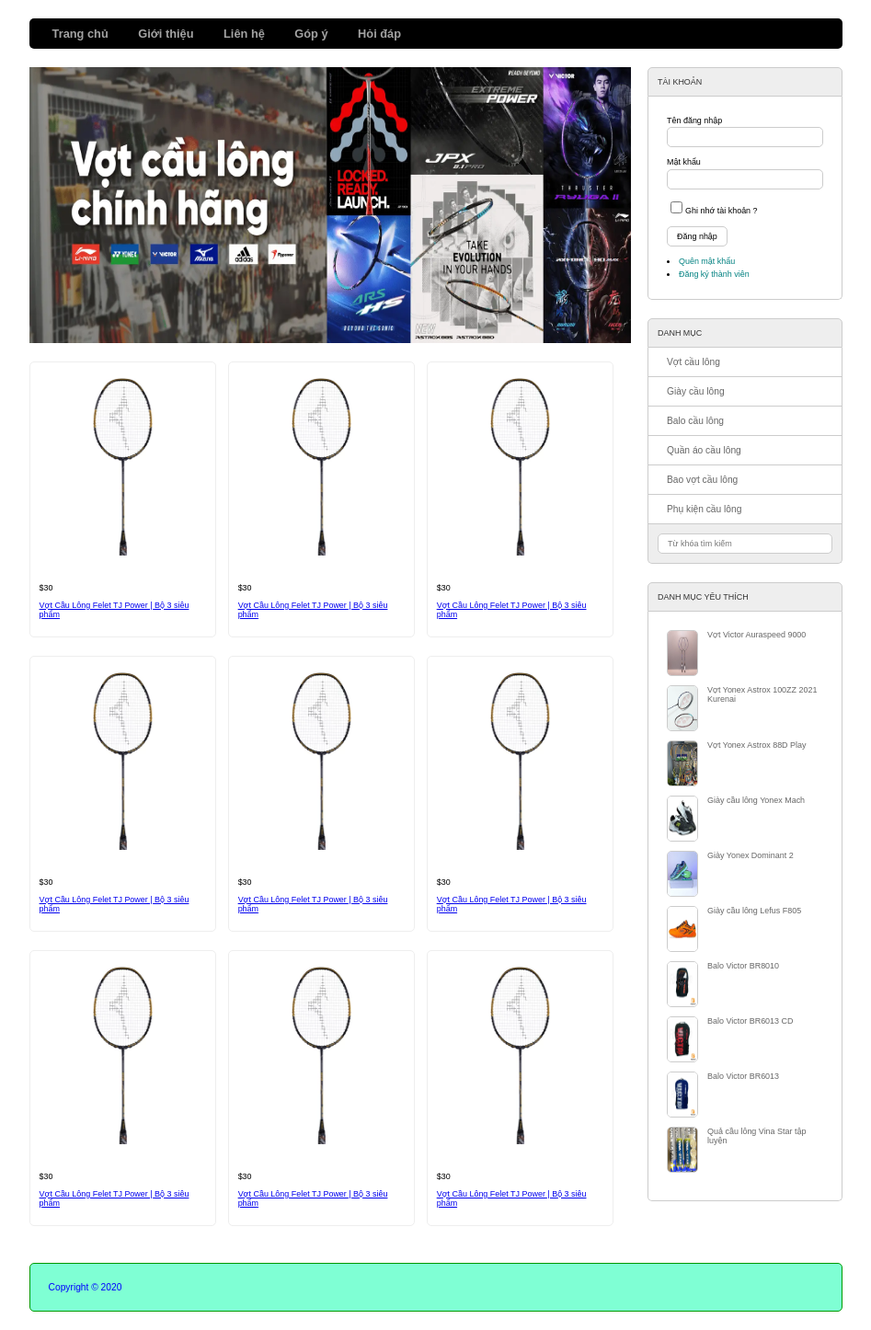
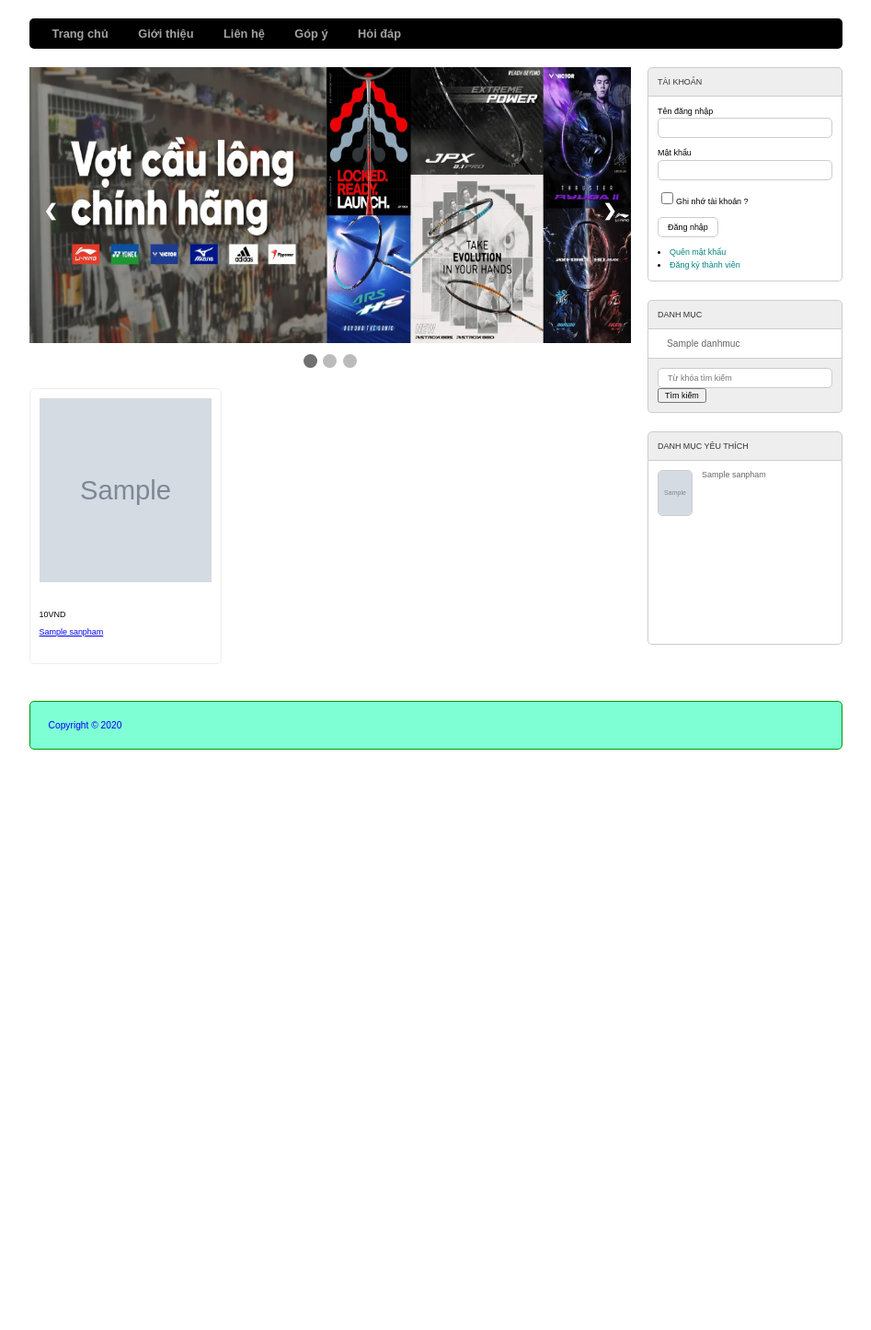
Before and after one commit to tuannguyen-1309/wd19204_tuannvph47183, a PHP site: page / in a window 1280 px wide. Shown: the part 68-1514 px from the top of the page at 92% size, without its empty margins (166-1113 px from the left). After the commit the page ends 883 px from the top, so only its background shows below. Run offline with PHP 8.4, Linux system fonts and the light colour scheme; tables that the repository leaves empty or names only in its code hold one stand-in row (values such as "Sample post"); grey boxes marked "Sample" are stand-in pictures.

Commit message:
Dự Án Mẫu

```diff
--- /dev/null
+++ b/global.php
@@ -0,0 +1,3 @@
+<?php
+  $img_path="upload/";
+?>
--- a/index.php
+++ b/index.php
@@ -1,15 +1,49 @@
 <?php
+  include "model/pdo.php";
+  include "model/sanpham.php";
+  include "model/danhmuc.php";
   include "./view/header.php";
+  include "global.php";
+
+  $spnew=loadAll_sanpham_home();
+  $dsdm = loadAll_danhmuc();
+  $dstop10=loadAll_sanpham_top10();
+
   if(isset($_GET['act'])&&($_GET['act']!="")){
     $act = $_GET['act'];
     switch ($act) {
+      case 'sanpham':
+        if(isset($_POST['kyw'])&&($_POST['kyw']!="")){
+          $kyw=$_POST['kyw'];
+        }else{
+          $kyw="";
+        }
+        if(isset($_GET['iddm'])&&($_GET['iddm']>0)){
+          $iddm= $_GET['iddm'];
+        }else{
+          $iddm=0;
+        }
+        $dssp=loadAll_sanpham($kyw,$iddm);
+        $tendm=load_ten_dm($iddm);
+        include "view/sanpham.php";
+        break;
+      case 'sanphamct':
+        if(isset($_GET['idsp'])&&($_GET['idsp']>0)){
+          $id = $_GET['idsp'];
+          $onesp=loadOne_sanpham($id);
+          extract($onesp);
+          $sp_cung_loai=load_sanpham_cungloai($id,$iddm);
+          include "view/sanphamct.php";
+        }else{
+          include "view/home.php";
+        }
+        break;
       case 'gioithieu':
         include "./view/gioithieu.php";
         break;
       case 'lienhe':
         include "./view/lienhe.php";
         break;
-
       default:
         include './view/home.php';
         break;
--- a/model/sanpham.php
+++ b/model/sanpham.php
@@ -7,7 +7,7 @@
     $sql="delete from sanpham where id =".$id;
     pdo_execute($sql);
   }
-  function loadAll_sanpham($kyw,$iddm){
+  function loadAll_sanpham($kyw,$iddm=0){
     $sql = "SELECT * FROM sanpham where 1";
     if($kyw!=""){
       $sql.=" and name like '%".$kyw."%'";
@@ -19,10 +19,35 @@
     $listsanpham = pdo_query($sql);
     return $listsanpham;
   }
+  function load_ten_dm($iddm){
+    if($iddm>0){
+    $sql="select * from danhmuc where id =".$iddm;
+    $dm=pdo_query_one($sql);
+    extract($dm);
+    return $name;
+    }else{
+      return "";
+    }
+  }
+  function loadAll_sanpham_home(){
+    $sql = "SELECT * FROM sanpham where 1 order by id desc limit 0,9";
+    $listsanpham = pdo_query($sql);
+    return $listsanpham;
+  }
+  function loadAll_sanpham_top10(){
+    $sql = "SELECT * FROM sanpham where 1 order by luotxem desc limit 0,10";
+    $listsanpham = pdo_query($sql);
+    return $listsanpham;
+  }
   function loadOne_sanpham($id){
     $sql="select * from sanpham where id =".$id;
-    $dm=pdo_query_one($sql);
-    return $dm;
+    $sp=pdo_query_one($sql);
+    return $sp;
+  }
+  function load_sanpham_cungloai($id,$iddm){
+    $sql="select * from sanpham where iddm=".$iddm." AND id <>".$id;
+    $listsanpham=pdo_query($sql);
+    return $listsanpham;
   }
   function update_sanpham($id,$iddm,$tensp,$giasp,$mota,$hinh)
   {
--- /dev/null
+++ b/view/boxright.php
@@ -0,0 +1,124 @@
+<div class="row mb">
+            <div class="box-title">TÀI KHOẢN</div>
+            <div class="box-content formTaiKhoan">
+              <form action="#" method="post">
+                <div class="row mb10">
+                  Tên đăng nhập
+                  <input type="text" name="user" id="" />
+                </div>
+                <div class="row mb10">
+                  Mật khẩu
+                  <input type="password" name="user" id="" />
+                </div>
+                <div class="row mb10">
+                  <input type="checkbox" name="" id="" /><span
+                    >Ghi nhớ tài khoản ?</span
+                  >
+                </div>
+                <div class="row mb10">
+                  <input type="submit" value="Đăng nhập" />
+                </div>
+                <li><a href="#">Quên mật khẩu </a></li>
+                <li><a href="#">Đăng ký thành viên</a></li>
+              </form>
+            </div>
+          </div>
+          <div class="row mb">
+            <div class="box-title">DANH MỤC</div>
+            <div class="box-content2 menu-doc">
+              <ul>
+                <?php
+                  foreach ($dsdm as $dm) {
+                    extract($dm);
+                    $linkdm="index.php?act=sanpham&iddm=".$id;
+                    echo '<li>
+                            <a href="'.$linkdm.'">'.$name.'</a>
+                          </li>';
+                  }
+                ?>
+                <!-- <li><a href="#">Vợt cầu lông</a></li>
+                <li><a href="#">Giày cầu lông</a></li>
+                <li><a href="#">Balo cầu lông</a></li>
+                <li><a href="#">Quần áo cầu lông</a></li>
+                <li><a href="#">Bao vợt cầu lông</a></li>
+                <li><a href="#">Phụ kiện cầu lông</a></li> -->
+              </ul>
+            </div>
+            <div class="box-footer search-box">
+              <form action="index.php?act=sanpham" method="post">
+                <input
+                  type="text"
+                  name="kyw"
+                  id=""
+                  placeholder="Từ khóa tìm kiếm"
+                />
+                <input type="submit" name="timkiem" value="Tìm kiếm">
+              </form>
+            </div>
+          </div>
+          <div class="row">
+            <div class="box-title">DANH MỤC YÊU THÍCH</div>
+            <div class="box-content row">
+              <?php
+                foreach ($dstop10 as $sp) {
+                  extract($sp);
+                  $linksp="index.php?act=sanphamct&idsp=".$id;
+                  $img=$img_path.$img;
+                  echo '<div class="row mb10 top10">
+                          <a href="'.$linksp.'"><img src="'.$img.'" alt="" /></a>
+                          <a href="'.$linksp.'">'.$name.'</a>
+                        </div>';
+                }
+              ?>
+              <!-- <div class="row mb10 top10">
+                <img src="view./images/bc1.jpg" alt="" /><a href="#"
+                  >Vợt Victor Auraspeed 9000
+                </a>
+              </div>
+              <div class="row mb10 top10">
+                <img src="view./images/bc2.jpg" alt="" /><a href="#"
+                  >Vợt Yonex Astrox 100ZZ 2021 Kurenai</a
+                >
+              </div>
+              <div class="row mb10 top10">
+                <img src="view./images/bc3.jpg" alt="" /><a href="#"
+                  >Vợt Yonex Astrox 88D Play
+                </a>
+              </div>
+              <div class="row mb10 top10">
+                <img src="view./images/bc4.jpg" alt="" /><a href="#"
+                  >Giày cầu lông Yonex Mach</a
+                >
+              </div>
+              <div class="row mb10 top10">
+                <img src="view./images/bc5.jpg" alt="" /><a href="#"
+                  >Giày Yonex Dominant 2</a
+                >
+              </div>
+              <div class="row mb10 top10">
+                <img src="view./images/bc6.jpg" alt="" /><a href="#"
+                  >Giày cầu lông Lefus F805
+                </a>
+              </div>
+              <div class="row mb10 top10">
+                <img src="view./images/bc7.jpg" alt="" /><a href="#"
+                  >Balo Victor BR8010
+                </a>
+              </div>
+              <div class="row mb10 top10">
+                <img src="view./images/bc8.jpg" alt="" /><a href="#"
+                  >Balo Victor BR6013 CD</a
+                >
+              </div>
+              <div class="row mb10 top10">
+                <img src="view./images/bc9.jpg" alt="" /><a href="#"
+                  >Balo Victor BR6013
+                </a>
+              </div>
+              <div class="row mb10 top10">
+                <img src="view./images/bc10.jpg" alt="" /><a href="#"
+                  >Quả cầu lông Vina Star tập luyện</a
+                >
+              </div> -->
+            </div>
+        </div>
--- a/view/css/style.css
+++ b/view/css/style.css
@@ -90,27 +90,9 @@
   border-right: 1px solid #ccc;
   border-bottom: 1px solid #ccc;
 }
-.banner {
-  /* min-height: 300px;
-  width: 100%;
-  text-align: center; */
-  overflow: hidden;
-}
-.banner .list-images img {
-  width: 100%;
-  height: 300px;
-}
-.banner .list-images {
-  display: flex;
-  transform: translateX();
-  transition: all 0.5s;
-  min-height: 300px;
-  width: 100%;
-  text-align: center;
-}
 .box-sp {
   float: left;
-  width: 31%;
+  width: 32%;
   min-height: 300px;
   border: 1px solid #eee;
   border-radius: 5px;
@@ -253,6 +235,7 @@
 }
 .form-dsLoai table th {
   padding: 20px;
+  width: 20px;
   background-color: #ccc;
 }
 /* .form-dsLoai table th:nth-child(2) {
@@ -271,3 +254,102 @@
   padding: 10px 20px;
   border: 1px solid #ccc;
 }
+.form-dsLoai table td img{
+  width: 150px;
+  height: 150px;
+}
+/* banner */
+/* Slideshow container */
+.slideshow-container {
+  max-width: 1000px;
+  position: relative;
+  margin: auto;
+}
+
+/* Hide the images by default */
+.mySlides {
+  display: none;
+}
+
+/* Next & previous buttons */
+.prev, .next {
+  cursor: pointer;
+  position: absolute;
+  top: 50%;
+  margin-top: -22px;
+  padding: 16px;
+  color: white;
+  font-weight: bold;
+  font-size: 18px;
+  transition: 0.6s ease;
+  border-radius: 0 3px 3px 0;
+  user-select: none;
+}
+
+/* Position the "next button" to the right */
+.next {
+  right: 0;
+  border-radius: 3px 0 0 3px;
+}
+.prev{
+  left: 0;
+  border-radius: 3px 0 0 3px;
+}
+/* On hover, add a black background color with a little bit see-through */
+.prev:hover, .next:hover {
+  background-color: rgba(0,0,0,0.8);
+}
+
+/* Caption text */
+.text {
+  color: #f2f2f2;
+  font-size: 15px;
+  padding: 8px 12px;
+  position: absolute;
+  bottom: 8px;
+  width: 100%;
+  text-align: center;
+}
+/* The dots/bullets/indicators */
+.dot {
+  cursor: pointer;
+  height: 15px;
+  width: 15px;
+  margin: 0 2px;
+  background-color: #bbb;
+  border-radius: 50%;
+  display: inline-block;
+  transition: background-color 0.6s ease;
+}
+
+.active, .dot:hover {
+  background-color: #717171;
+}
+
+/* Fading animation */
+.fade {
+  animation-name: fade;
+  animation-duration: 1.5s;
+}
+.fade img{
+  height: 300px;
+}
+
+@keyframes fade {
+  from {opacity: .4}
+  to {opacity: 1}
+}
+/* Chi tiết sản  phẩm */
+.box-content{
+  padding: 10px;
+}
+.spct{
+  text-align: center;
+}
+.spct img{
+  width: 50%;
+}
+/* tên danh mục chữ hoa */
+.uppercase{
+  text-transform: uppercase;
+}
--- a/view/header.php
+++ b/view/header.php
@@ -4,8 +4,8 @@
     <meta charset="UTF-8" />
     <meta name="viewport" content="width=device-width, initial-scale=1.0" />
     <title>Dự án mẫu</title>
-    <link rel="stylesheet" href="view./css/style.css">
-    <!-- <link rel="stylesheet" href="../view./css/style.css"> -->
+    <!-- <link rel="stylesheet" href="view./css/style.css"> -->
+    <link rel="stylesheet" href="view/css/style.css">
   </head>
   <body>
     <div class="boxcenter">
--- a/view/home.php
+++ b/view/home.php
@@ -1,21 +1,67 @@
 <div class="row mb">
         <div class="box-left mr">
           <div class="row">
-            <div class="banner">
-              <div class="list-images">
-                <img
-                  id="image"
-                  onclick="changeImage()"
-                  src="view./images/banner.webp"
-                  alt="banner"
-                />
-                <img src="view./images/banner2.webp" alt="banner" />
-                <img src="view./images/banner3.webp" alt="banner" />
+            <div class="slideshow-container">
+
+              <!-- Full-width images with number and caption text -->
+              <div class="mySlides fade">
+                <img src="view./images/banner.webp" style="width:100%">
               </div>
-            </div>
+              <div class="mySlides fade">
+                <img src="view./images/banner2.webp" style="width:100%">
+              </div>
+
+              <div class="mySlides fade">
+                <img src="view./images/banner3.webp" style="width:100%">
+              </div>
+
+              <!-- Next and previous buttons -->
+              <a class="prev" onclick="plusSlides(-1)">&#10094;</a>
+              <a class="next" onclick="plusSlides(1)">&#10095;</a>
+              </div>
+              <br>
+
+              <!-- The dots/circles -->
+              <div style="text-align:center">
+              <span class="dot" onclick="currentSlide(1)"></span>
+              <span class="dot" onclick="currentSlide(2)"></span>
+              <span class="dot" onclick="currentSlide(3)"></span>
+              </div>
+
           </div>
           <div class="row mt">
+            <?php
+            $i=0;
+              foreach ($spnew as $sp) {
+                extract($sp);
+                $linksp="index.php?act=sanphamct&idsp=".$id;
+                $formatted_price = number_format($price, 0, ',', '.');
+                // $img lấy tên từ cột database
+                $hinh = $img_path.$img;
+                if(($i==2)||($i==5 )||($i==8)){
+                  $mr="";
+                }else{
+                  $mr="mr";
+                }
+                echo '<div class="box-sp '.$mr.'">
+                      <div class="img row"><a href="'.$linksp.'"><img src="'.$hinh.'" alt="" /></a></div>
+                      <p>'.$formatted_price.'VND</p>
+                      <a href="'.$linksp.'">'.$name.' </a>
+                    </div>';
+                    $i+=1;
+              }
+            ?>
+            <!-- <div class="box-sp mr">
+              <div class="img row"><img src="view./images/sp1.webp" alt="" /></div>
+              <p>$30</p>
+              <a href="#">Vợt Cầu Lông Felet TJ Power | Bộ 3 siêu phẩm </a>
+            </div>
             <div class="box-sp mr">
+              <div class="img row"><img src="view./images/sp1.webp" alt="" /></div>
+              <p>$30</p>
+              <a href="#">Vợt Cầu Lông Felet TJ Power | Bộ 3 siêu phẩm </a>
+            </div>
+            <div class="box-sp ">
               <div class="img row"><img src="view./images/sp1.webp" alt="" /></div>
               <p>$30</p>
               <a href="#">Vợt Cầu Lông Felet TJ Power | Bộ 3 siêu phẩm </a>
@@ -30,7 +76,7 @@
               <p>$30</p>
               <a href="#">Vợt Cầu Lông Felet TJ Power | Bộ 3 siêu phẩm </a>
             </div>
-            <div class="box-sp mr">
+            <div class="box-sp ">
               <div class="img row"><img src="view./images/sp1.webp" alt="" /></div>
               <p>$30</p>
               <a href="#">Vợt Cầu Lông Felet TJ Power | Bộ 3 siêu phẩm </a>
@@ -45,126 +91,14 @@
               <p>$30</p>
               <a href="#">Vợt Cầu Lông Felet TJ Power | Bộ 3 siêu phẩm </a>
             </div>
-            <div class="box-sp mr">
+            <div class="box-sp ">
               <div class="img row"><img src="view./images/sp1.webp" alt="" /></div>
               <p>$30</p>
               <a href="#">Vợt Cầu Lông Felet TJ Power | Bộ 3 siêu phẩm </a>
-            </div>
-            <div class="box-sp mr">
-              <div class="img row"><img src="view./images/sp1.webp" alt="" /></div>
-              <p>$30</p>
-              <a href="#">Vợt Cầu Lông Felet TJ Power | Bộ 3 siêu phẩm </a>
-            </div>
-            <div class="box-sp mr">
-              <div class="img row"><img src="view./images/sp1.webp" alt="" /></div>
-              <p>$30</p>
-              <a href="#">Vợt Cầu Lông Felet TJ Power | Bộ 3 siêu phẩm </a>
-            </div>
+            </div> -->
           </div>
         </div>
         <div class="box-right">
-          <div class="row mb">
-            <div class="box-title">TÀI KHOẢN</div>
-            <div class="box-content formTaiKhoan">
-              <form action="#" method="post">
-                <div class="row mb10">
-                  Tên đăng nhập
-                  <input type="text" name="user" id="" />
-                </div>
-                <div class="row mb10">
-                  Mật khẩu
-                  <input type="password" name="user" id="" />
-                </div>
-                <div class="row mb10">
-                  <input type="checkbox" name="" id="" /><span
-                    >Ghi nhớ tài khoản ?</span
-                  >
-                </div>
-                <div class="row mb10">
-                  <input type="submit" value="Đăng nhập" />
-                </div>
-                <li><a href="#">Quên mật khẩu </a></li>
-                <li><a href="#">Đăng ký thành viên</a></li>
-              </form>
-            </div>
-          </div>
-          <div class="row mb">
-            <div class="box-title">DANH MỤC</div>
-            <div class="box-content2 menu-doc">
-              <ul>
-                <li><a href="#">Vợt cầu lông</a></li>
-                <li><a href="#">Giày cầu lông</a></li>
-                <li><a href="#">Balo cầu lông</a></li>
-                <li><a href="#">Quần áo cầu lông</a></li>
-                <li><a href="#">Bao vợt cầu lông</a></li>
-                <li><a href="#">Phụ kiện cầu lông</a></li>
-              </ul>
-            </div>
-            <div class="box-footer search-box">
-              <form action="#" method="post">
-                <input
-                  type="text"
-                  name=""
-                  id=""
-                  placeholder="Từ khóa tìm kiếm"
-                />
-              </form>
-            </div>
-          </div>
-          <div class="row">
-            <div class="box-title">DANH MỤC YÊU THÍCH</div>
-            <div class="box-content row">
-              <div class="row mb10 top10">
-                <img src="view./images/bc1.jpg" alt="" /><a href="#"
-                  >Vợt Victor Auraspeed 9000
-                </a>
-              </div>
-              <div class="row mb10 top10">
-                <img src="view./images/bc2.jpg" alt="" /><a href="#"
-                  >Vợt Yonex Astrox 100ZZ 2021 Kurenai</a
-                >
-              </div>
-              <div class="row mb10 top10">
-                <img src="view./images/bc3.jpg" alt="" /><a href="#"
-                  >Vợt Yonex Astrox 88D Play
-                </a>
-              </div>
-              <div class="row mb10 top10">
-                <img src="view./images/bc4.jpg" alt="" /><a href="#"
-                  >Giày cầu lông Yonex Mach</a
-                >
-              </div>
-              <div class="row mb10 top10">
-                <img src="view./images/bc5.jpg" alt="" /><a href="#"
-                  >Giày Yonex Dominant 2</a
-                >
-              </div>
-              <div class="row mb10 top10">
-                <img src="view./images/bc6.jpg" alt="" /><a href="#"
-                  >Giày cầu lông Lefus F805
-                </a>
-              </div>
-              <div class="row mb10 top10">
-                <img src="view./images/bc7.jpg" alt="" /><a href="#"
-                  >Balo Victor BR8010
-                </a>
-              </div>
-              <div class="row mb10 top10">
-                <img src="view./images/bc8.jpg" alt="" /><a href="#"
-                  >Balo Victor BR6013 CD</a
-                >
-              </div>
-              <div class="row mb10 top10">
-                <img src="view./images/bc9.jpg" alt="" /><a href="#"
-                  >Balo Victor BR6013
-                </a>
-              </div>
-              <div class="row mb10 top10">
-                <img src="view./images/bc10.jpg" alt="" /><a href="#"
-                  >Quả cầu lông Vina Star tập luyện</a
-                >
-              </div>
-            </div>
-          </div>
+          <?php include "boxright.php"; ?>
         </div>
-      </div>
+</div>
--- a/index.html
+++ b/view/index.html
@@ -4,7 +4,7 @@
     <meta charset="UTF-8" />
     <meta name="viewport" content="width=device-width, initial-scale=1.0" />
     <title>Dự án mẫu</title>
-    <link rel="stylesheet" href="../view//css/style.css" />
+    <link rel="stylesheet" href="view./css/style.css" />
   </head>
   <body>
     <div class="boxcenter">
```
Also changed, not shown: js/banner.js (+28 -14 lines), view/footer.php (+39 -1 lines), view/sanpham.php (added, +33 -0 lines), view/sanphamct.php (added, +37 -0 lines), upload/balo1.webp (added), upload/balo2.webp (added), upload/giay1.webp (added), upload/giay2.webp (added), upload/giay3.webp (added), upload/pkcl1.webp (added), upload/pkcl2.webp (added), upload/qa1.webp (added).
